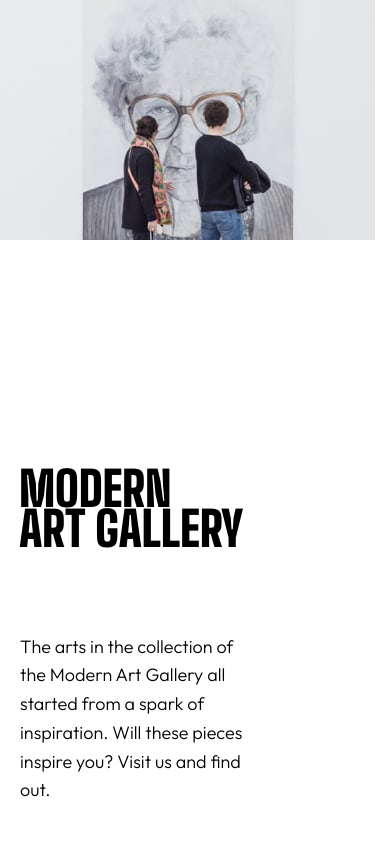
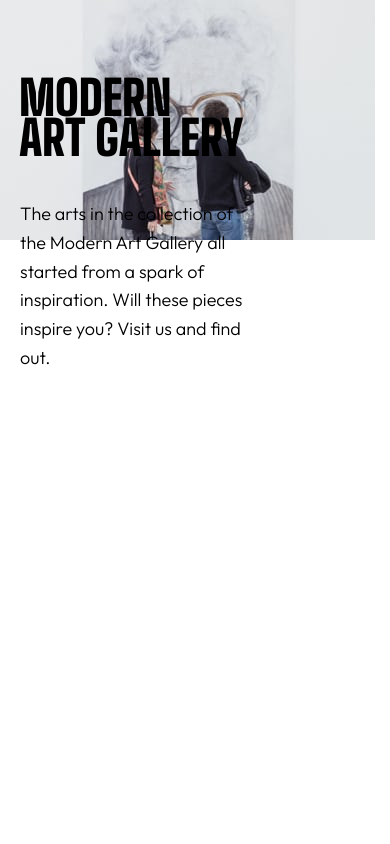
Before and after one commit to Ketevaniveshaguri/art-gallery, a website: page index.html in a window 390 px wide. Shown: the top 844 px of the page. Drawn offline with Linux system fonts and the light colour scheme.

Commit message:
Update style.css

```diff
--- a/css/style.css
+++ b/css/style.css
@@ -26,7 +26,9 @@
   display: flex; }
   @media only screen and (max-width: 600px) {
     .hero {
-      flex-direction: column; } }
+      flex-direction: column;
+      margin-bottom:4rem;
+    } }
   .hero__black {
     height: 80rem;
     width: 45rem;
@@ -74,7 +76,7 @@
     @media only screen and (max-width: 600px) {
       .hero__header {
         left: 2rem;
-        top: calc(50% - 110px / 2 + 12px); } }
+        top: 10rem; } }
   .hero__art {
     margin-top: -7rem; }
   .hero__paragraph {
@@ -109,7 +111,7 @@
     @media only screen and (max-width: 600px) {
       .hero__paragraph {
         left: 2rem;
-        top: calc(50% - 112px / 2 + 155px); } }
+        top: 20rem; } }
   .hero__black {
     height: 80rem;
     width: 45rem;
```
